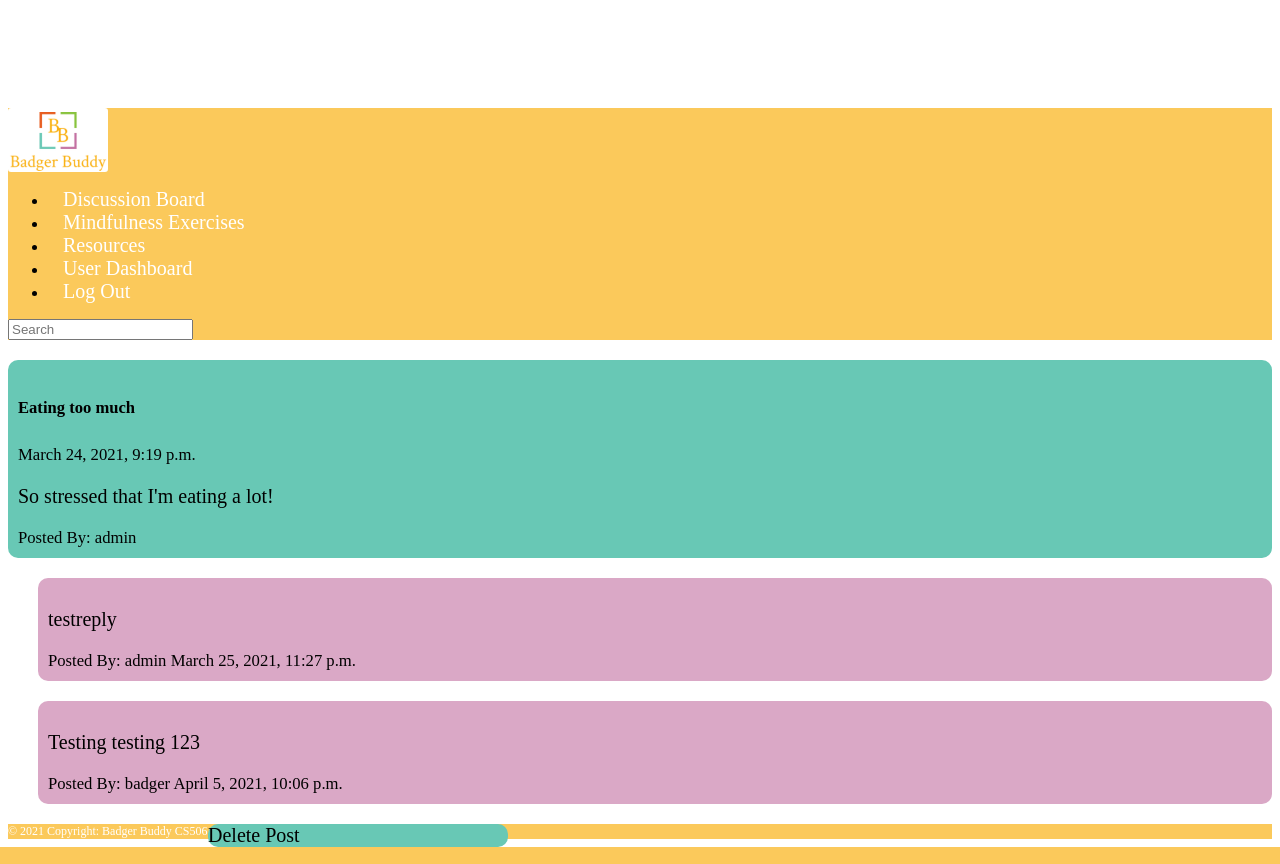
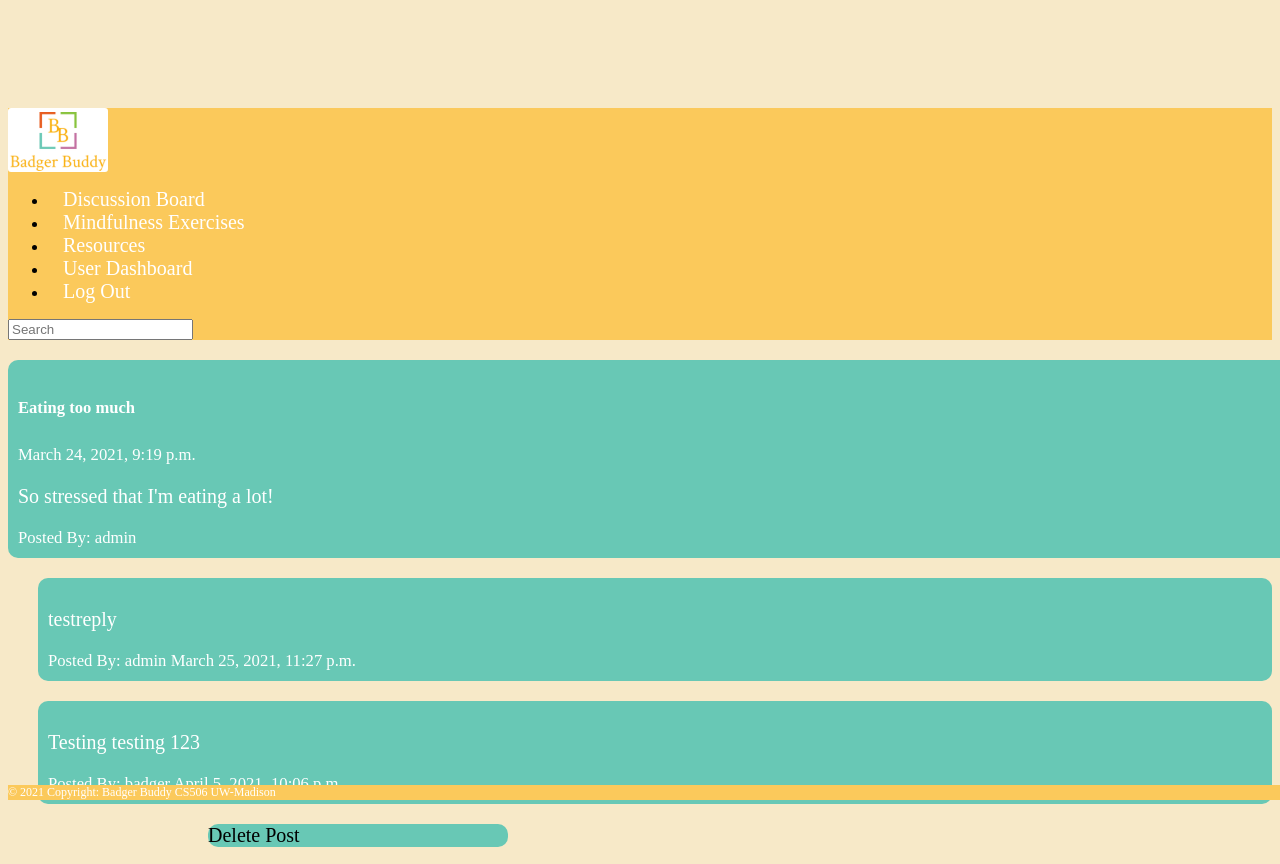
Before and after one commit to tmatsuzawa2/badger-buddy, a Django app: page /board/view-post/9 in a window 1280 px wide; the page is wider, and only the part inside the window is pictured. Run offline with Django 3.2, Linux system fonts and the light colour scheme; a user stored in the database is signed in; data comes from the database, SQL or seed files in the repository; some libraries are stand-ins or nearby versions.

Commit message:
styling changes for most pages

```diff
--- a/discussion_board/static/style.css
+++ b/discussion_board/static/style.css
@@ -3,7 +3,6 @@ a {
   text-decoration: none;
   color: black;
 }
-
 
 a:hover {
   color: black;
@@ -36,27 +35,21 @@ footer {
     font-size: 12px;
 }
 
+
+
 body, header, footer {
     font-family: Lucida Bright;
 }
 
 body {
     padding-top: 100px;
+    background-color:#f7e9c8;
 }
 
 footer {
-    margin-top: 20px;
-    margin-left:0px;
-    padding-left: 0px;
-    padding-right:0px;
-    margin-right:0px;
-}
-
-#post {
-    background-color:#68C8B5;
-    margin-top:20px;
-    padding:10px;
-    border-radius: 10px;
+    position:fixed;
+    bottom:0;
+    width:100%;
 }
 
 
@@ -65,6 +58,7 @@ footer {
     margin-top:20px;
     padding:10px;
     border-radius: 10px;
+    width:130%;
 }
 
 #create-button {
@@ -75,15 +69,15 @@ footer {
     /* border: 2px solid gray; */
     /* color: black; */
     /* margin: 100px; */
-    margin-top: 70px;
-    margin-left: 200px;
+    margin-top: 20px;
+    margin-left:200px;
     position: fixed;
     width: 300px;
 }
 
 #create-reply-button {
     /* position: relative; */
-    background-color:#DAA8C6;
+    background-color:#68C8B5;
     border-radius: 10px;
     border: black;
     /* border: 2px solid gray; */
@@ -110,7 +104,7 @@ footer {
 
 #delete-reply-button {
     /* position: relative; */
-    background-color:#DAA8C6;
+    background-color:#68C8B5;
     border-radius: 10px;
     border: black;
     /* border: 2px solid gray; */
@@ -130,12 +124,11 @@ footer {
 }
 
 #reply {
-    background-color:#DAA8C6;
+    background-color:#68C8B5;
     margin-top:20px;
     margin-left:30px;
     padding:10px;
     border-radius: 10px;
-    font-family: Lucida Bright;
 }
 
 #reply-details {
@@ -144,8 +137,57 @@ footer {
 
 #support {
     display: block;
-    margin-left: auto;
+    margin-left: 200px;
     margin-right: auto;
-    margin-top: 20px;
+    margin-top: 40px;
     width: 350px;
 }
+
+#exercise-style {
+    text-align:center;
+    background-color:#94C952;
+    color:white;
+    border-radius: 10px;
+    margin-top:20px;
+    border-width:0px;
+}
+
+
+#inner-post {
+    color:white;
+    background-color:#68C8B5;
+    border-width:0px;
+
+}
+#inner-reply {
+    color:white;
+    background-color:#68C8B5;
+    border-width:0px;
+}
+
+#wellness {
+    background-color:#C980AC;
+    margin-top:20px;
+    margin-left:30px;
+    padding:10px;
+    border-radius: 10px;
+    color:white;
+    width:125%;
+}
+
+#help-link {
+    color:white;
+}
+
+#profile {
+    background-color:#EA743F;
+    margin-top:20px;
+    margin-left:30px;
+    padding:10px;
+    border-radius: 10px;
+    color:white;
+}
+
+#post-spacing {
+    margin-bottom: 60px;
+}
--- a/discussion_board/templates/discussion_board/view-post.html
+++ b/discussion_board/templates/discussion_board/view-post.html
@@ -16,10 +16,10 @@
   <body>
     {% if user.is_authenticated %}
     <div class="container">
-      <div class="row">
+      <div class="row" id="post-spacing">
         <div class="col">
             <div class="list-group" id="post">
-              <a href="" class="list-group-item list-group-item-action flex-column align-items-start">
+              <a href="" class="list-group-item list-group-item-action flex-column align-items-start" id="inner-post">
                 <div class="d-flex w-100 justify-content-between">
                   <h5 class="mb-1">{{ post.title }}</h5>
                   <small> {{ post.create_date }} </small>
@@ -31,7 +31,7 @@
             {% if replies %}
                 {% for reply in replies %}
                     <div class="list-group" id="reply">
-                        <a href="{% url 'view-reply' reply.id %}" class="list-group-item list-group-item-action flex-column align-items-start">
+                        <a href="{% url 'view-reply' reply.id %}" class="list-group-item list-group-item-action flex-column align-items-start" id="inner-reply">
                         <p id="reply-details">{{reply.details}}</p>
                         <div class="d-flex w-100 justify-content-between">
                           <h8 class="mb-1"><small> Posted By: {{ reply.user.username }} </small></h8>
@@ -43,7 +43,7 @@
                 {% endfor %}
           {% endif %}
     {% else %}
-    <p style="color: black; width:50%; margin-left:50px; font-size: 16px;">You haven't login yet. Please login first. <br>
+    <p style="color: black; width:50%; margin-left:50px; font-size: 16px;">You haven't login yet. Please login first. <br><br>
       <a href="{% url 'login' %}" class="btn btn-primary btn-block" style="background-color:#FBC95B; border: 0px; width:150px;">Login here</a></p>
     {% endif %}
         </div>
--- a/discussion_board/templates/users/index.html
+++ b/discussion_board/templates/users/index.html
@@ -15,6 +15,7 @@
   <body>
     {% if user.is_authenticated %}
     <div style="color: black; width:50%; margin-left:50px;">
+      <div class="list-group" id="profile">
       <h4 >User Dashboard</h4>
       <ul>
         <li>Account Role: {{ user.profile.user_type }} </li>
@@ -24,7 +25,8 @@
         <li>Email: {{ user.email }} </li>
         <li>Anonymity: {{ user.profile.anonymous }} </li>
       </ul>
-      <a class="btn btn-primary" href="{% url 'edit_profile' %}">Edit Profile</a>
+      </div>
+      <a class="btn btn-primary" href="{% url 'edit_profile' %}" style="background-color:#EA743F; border: 0px; width=50%; margin-left: 30px; margin-top:10px;">Edit Profile</a>
     </div>
     {% else %}
     <p style="color: black; width:50%; margin-left:50px; font-size: 16px;">You haven't login yet. Please login first. <br>
```
Also changed, not shown: discussion_board/templates/discussion_board/index.html (+4 -4 lines), discussion_board/templates/exercises/index.html (+21 -10 lines), discussion_board/templates/help_resources/index.html (+14 -12 lines), discussion_board/templates/registration/login.html (+6 -4 lines), discussion_board/templates/users/edit_profile.html (+5 -3 lines), discussion_board/static/images/support.svg.
